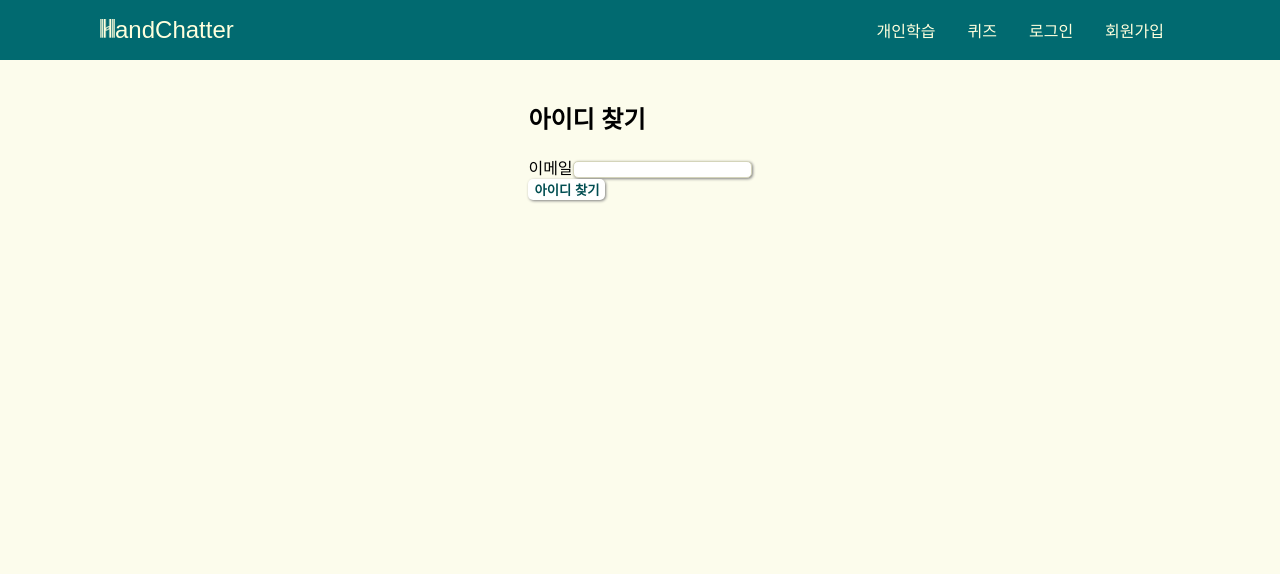
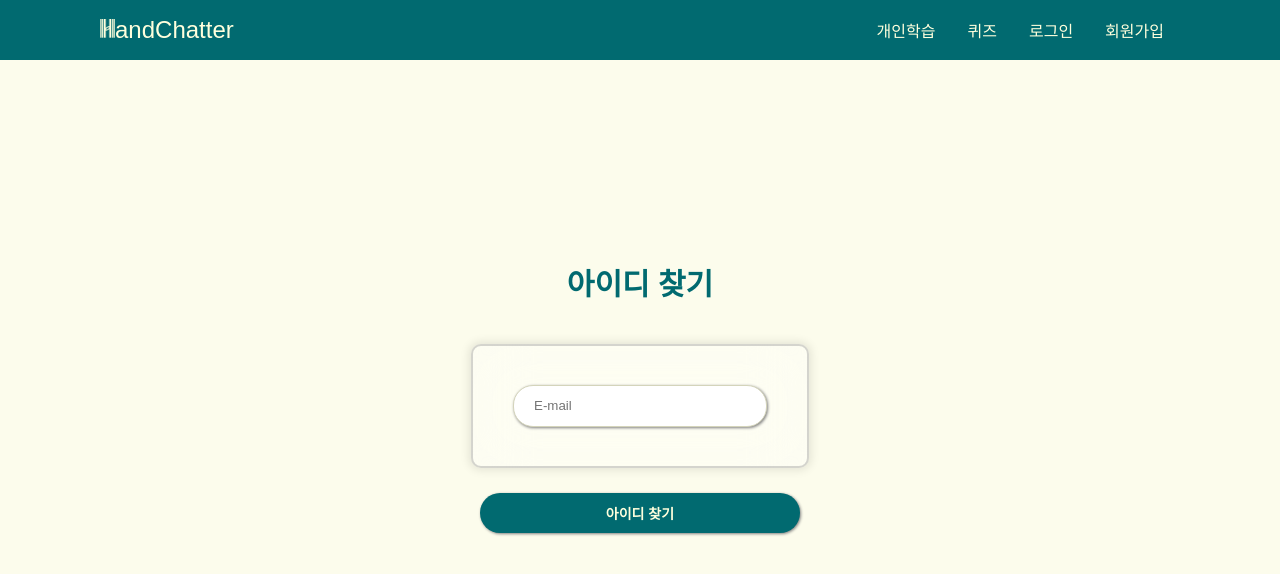
Before and after one commit to purple11-11/HandChatter, a React (Create React App) app in the folder client/: page /find/id in a window 1280 px wide. Shown: the top 574 px of the page. Built offline with nearby package versions, Linux system fonts and the light colour scheme; no server answers; a web font is replaced by a local one.

Commit message:
feat: [FE] findId css

```diff
--- a/client/src/pages/account/FindId.tsx
+++ b/client/src/pages/account/FindId.tsx
@@ -2,6 +2,7 @@ import axios from "axios";
 import { useState } from "react";
 import { set } from "react-hook-form";
 import MypageWithdrawMembership from "../../components/Mypage/MypageWithdrawMembership";
+import styles from "./findId.module.scss";
 
 export default function FindId() {
     const [email, setEmail] = useState<string>("");
@@ -19,21 +20,23 @@ export default function FindId() {
 
     return (
         <section>
-            <div className="find_id_container">
+            <div className={`${styles.find_id_container}`}>
                 <h2>아이디 찾기</h2>
-                <div className="find_id">
-                    <div className="find_id_email">
-                        <label htmlFor="email">이메일</label>
+                <div className={`${styles.find_id}`}>
+                    <div className={`${styles.find_email}`}>
+                        {/* <label htmlFor="email">이메일</label> */}
                         <input
+                            className={`${styles.find_id_input}`}
                             type="email"
                             id="email"
+                            placeholder="E-mail"
                             value={email || ""}
                             onChange={(e) => setEmail(e.target.value)}
                             required
                         />
                     </div>
 
-                    <button type="button" onClick={findId}>
+                    <button className={`${styles.find_id_btn}`} type="button" onClick={findId}>
                         아이디 찾기
                     </button>
 
--- /dev/null
+++ b/client/src/pages/account/findId.module.scss
@@ -0,0 +1,59 @@
+@import "../../styles/util";
+
+.find_id_container {
+    display: flex;
+    flex-direction: column;
+    margin-top: 150px;
+    // border: 1px solid red;
+    h2 {
+        color: $color-primary;
+        padding: 5px;
+        text-align: center;
+        font-size: 30px;
+    }
+}
+.find_id {
+    flex-direction: column;
+    display: flex;
+    justify-items: center;
+    align-items: center;
+    .find_email {
+        border-radius: 10px;
+        background-color: #ffffff59;
+        border: 2px solid rgba(145, 145, 145, 0.377);
+        backdrop-filter: blur(30px);
+        box-shadow: 0 0 10px 2px rgba(0, 0, 0, 0.1);
+        padding: 10px 40px;
+        margin-top: 10px;
+        height: 100px;
+        display: flex;
+        flex-direction: column;
+        justify-content: center;
+        // label {
+        //     text-align: center;
+        //     margin-bottom: 20px;
+        // }
+        input {
+            width: 15vw;
+            height: 40px;
+            border-radius: 20px;
+            padding: 0 40px 0 20px;
+        }
+    }
+}
+
+.find_id_btn {
+    width: 25vw;
+    height: 40px;
+    border-radius: 20px;
+    background-color: $color-primary;
+    color: $color-second;
+    margin-top: 25px;
+    font-size: 14px;
+    &:hover {
+        background-color: $color-second;
+        color: $color-primary;
+        font-weight: 700;
+        transition: 0.2s;
+    }
+}
```
